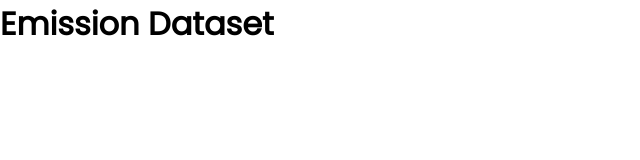
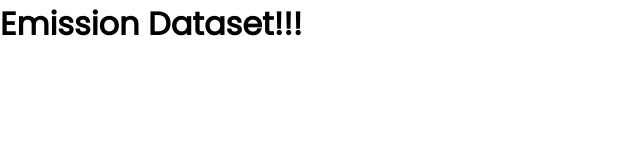
Before and after one commit to greenbox1986/emission-website, a React (Create React App) app: page / in a window 1280 px wide. Shown: the top 160 px of the page, without its empty margins (0-640 px from the left). Built offline with nearby package versions, Linux system fonts and the light colour scheme.

Commit message:
Initial commit - test

```diff
--- a/src/App.js
+++ b/src/App.js
@@ -3,7 +3,7 @@ import Header from './components/Header'
 function App() {
   return (
     <div className="App">
-      <Header title="Emission Dataset"/>
+      <Header title="Emission Dataset!!!"/>
     </div>
   );
 }
```
Also changed, not shown: 1 other file (tests, documents, lock files or other folders).
